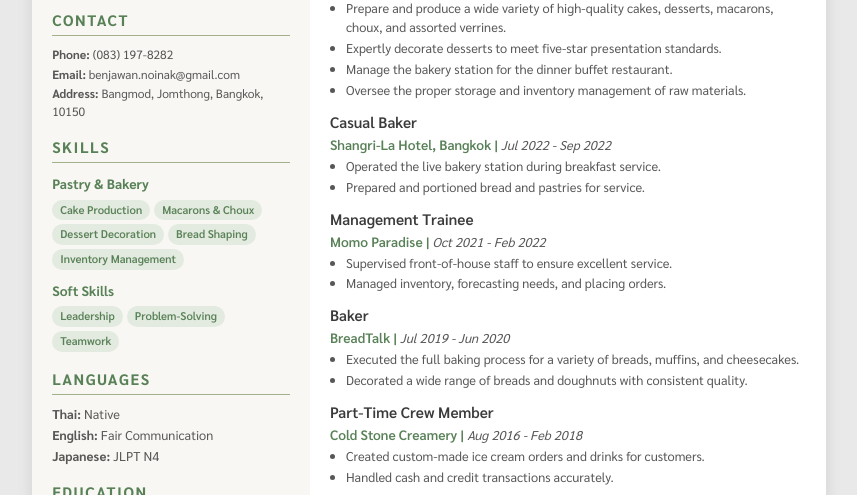
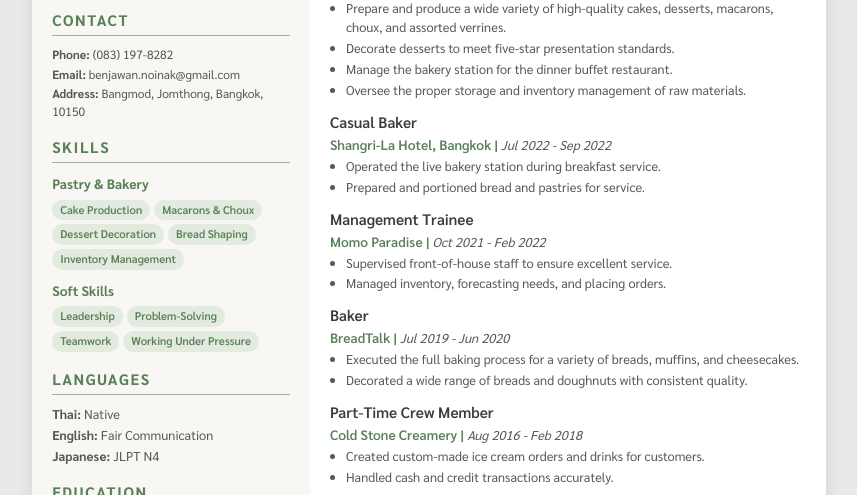
Before and after one commit to mnswjar/ben-resume, a plain HTML site: page index.html in a window 1280 px wide. Shown: the part 294-789 px from the top of the page, without its empty margins (211-1068 px from the left). Drawn offline with Linux system fonts and the light colour scheme.

Commit message:
Update index.html

```diff
--- a/index.html
+++ b/index.html
@@ -292,6 +292,7 @@
             <li>Leadership</li>
             <li>Problem-Solving</li>
             <li>Teamwork</li>
+            <li>Working Under Pressure</li>
           </ul>
         </section>
 
@@ -343,8 +344,7 @@
                 desserts, macarons, choux, and assorted verrines.
               </li>
               <li>
-                Expertly decorate desserts to meet five-star presentation
-                standards.
+                Decorate desserts to meet five-star presentation standards.
               </li>
               <li>
                 Manage the bakery station for the dinner buffet restaurant.
```
